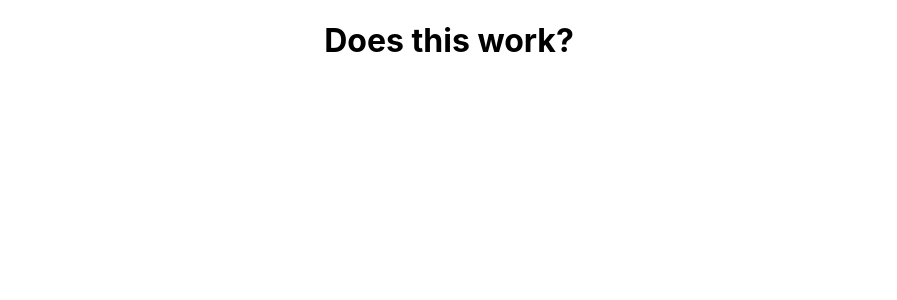
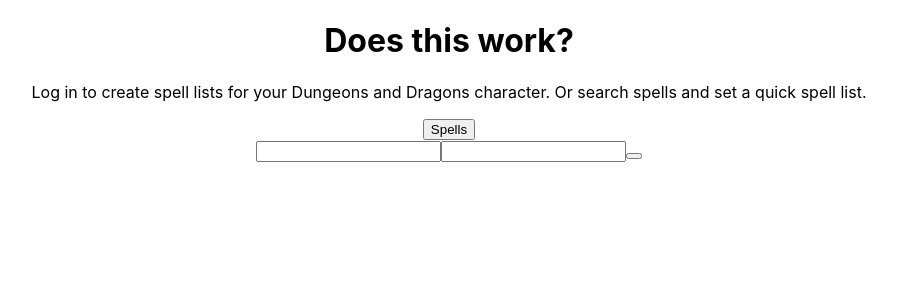
Before and after one commit to tsbarrett89/spell-list-generator, a React (Create React App) app: page / in a window 1280 px wide. Shown: the top 300 px of the page, without its empty margins (191-1088 px from the left). Built offline with nearby package versions, Linux system fonts and the light colour scheme.

Commit message:
html structure for startPage

```diff
--- a/src/components/StartPage.js
+++ b/src/components/StartPage.js
@@ -1,8 +1,22 @@
 import React from 'react';
+
+import UserLogin from './users/UserLogin'
 
 const StartPage = () => {
     return (
-        <div></div>
+        <div>
+            <div>
+                <p>Log in to create spell lists for your Dungeons and Dragons character. Or search spells and set a quick spell list.</p>
+            </div>
+            <div>
+                <div>
+                    <button>
+                        Spells
+                    </button>
+                </div>
+                <UserLogin />
+            </div>
+        </div>
     )
 }
 
```
